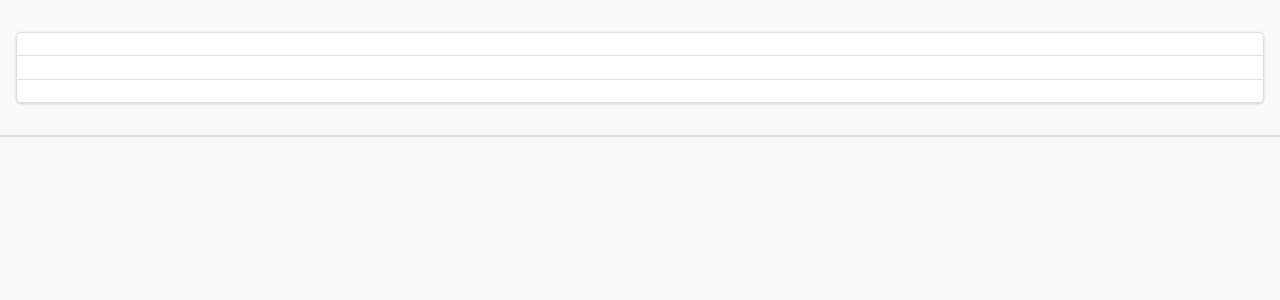
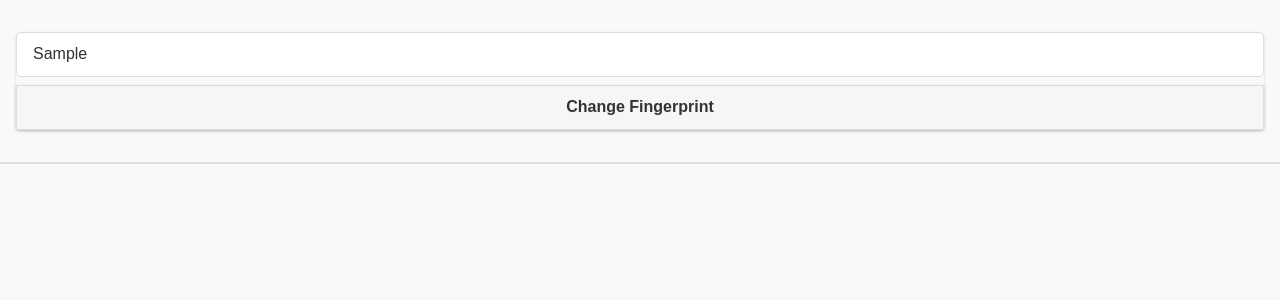
Before and after one commit to vollme-s/FingerprintManagement, a Django app: page /fingerprint/fingerprint_user/ in a window 1280 px wide. Shown: the part 45-345 px from the top of the page. Run offline with Django 3.2, Linux system fonts and the light colour scheme; a user stored in the database is signed in; tables that the repository leaves empty hold one stand-in row (values such as "Sample post"); parts of the project's set-up code (start-up, migrations or seed data) failed here and were passed over.

Commit message:
add enrollment process

```diff
--- a/ProjectTI/fingerprint/templates/fingerprint/fingerprint_user.html
+++ b/ProjectTI/fingerprint/templates/fingerprint/fingerprint_user.html
@@ -11,12 +11,11 @@
 {% block content %}
 <ul data-role="listview" data-inset="true">
     {% if fingerprint %}
-        <li>{{ fingerprint.first_finger }}</li>
-        <li>{{ fingerprint.second_finger }}</li>
-        <li>{{ fingerprint.third_finger }}</li>
+        <li>{{ fingerprint.template }}</li>
+        <a href="{% url 'enrollment' %}" class="ui-btn ui-shadow">Change Fingerprint</a>
     {% else %}
         <h2>No Fingerprints created</h2>
-        <a href="test" class="ui-btn ui-shadow">Create Fingerprint</a>
+        <a href="{% url 'enrollment' %}" class="ui-btn ui-shadow">Create Fingerprint</a>
     {% endif %}
 </ul>
 {% endblock %}
--- a/ProjectTI/fingerprint/urls.py
+++ b/ProjectTI/fingerprint/urls.py
@@ -18,6 +18,7 @@
     url(r'^profile_user/$', views.profile_user, name='profile_user'),
     url(r'^save_profile_changes/$', views.save_profile_changes, name='save_profile_changes'),
     url(r'^fingerprint_user/$', views.fingerprint_user, name='fingerprint_user'),
+    url(r'^fingerprint_enrollment/$', views.start_enrollment, name='enrollment'),
 
     url(r'^home_admin/$', views_admin.home_admin, name='home_admin'),
     url(r'^users_admin/$', views_admin.users_admin, name='users_admin'),
--- a/ProjectTI/fingerprint/views.py
+++ b/ProjectTI/fingerprint/views.py
@@ -5,6 +5,7 @@
 from fingerprint.models import Fingerprint
 from fingerprint.models import Door
 from fingerprint.models import Log
+from sensor.HardwareMain import enrollment
 from test.test_index import oldstyle
 
 # Create your views here.
@@ -74,3 +75,18 @@
     context = {'username': username,
                'fingerprint': fingerprint}
     return render_to_response("fingerprint/fingerprint_user.html", context)
+
+@login_required(login_url='/fingerprint/accounts/login/')
+def start_enrollment(request):
+    user = request.user
+    username = user.username
+    fingerprint = Fingerprint.objects.filter(user=user).first()
+    context = {'username': username,
+               'fingerprint': fingerprint}
+    retVal = enrollment()
+    if(retVal != False):
+        print("true")
+    else:
+        print("false")
+
+    return render_to_response("fingerprint/fingerprint_user.html", context)
```
